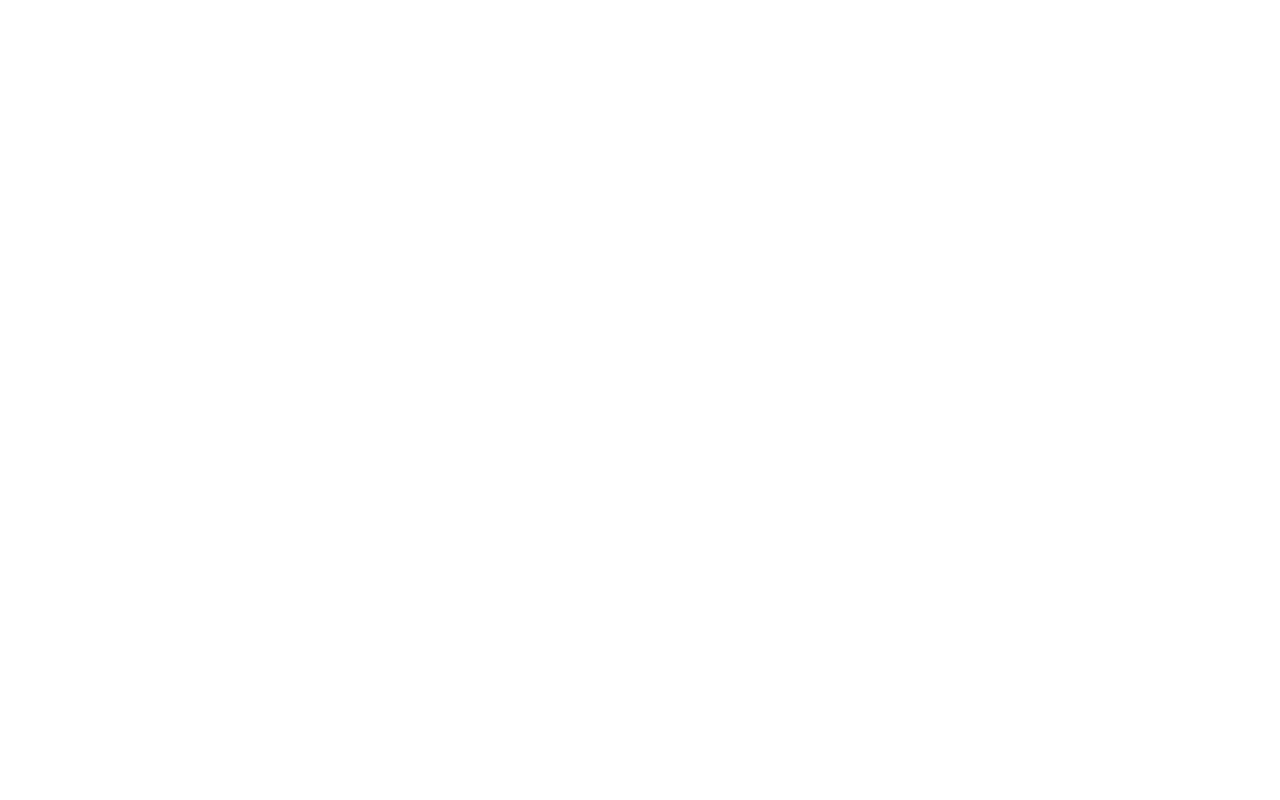
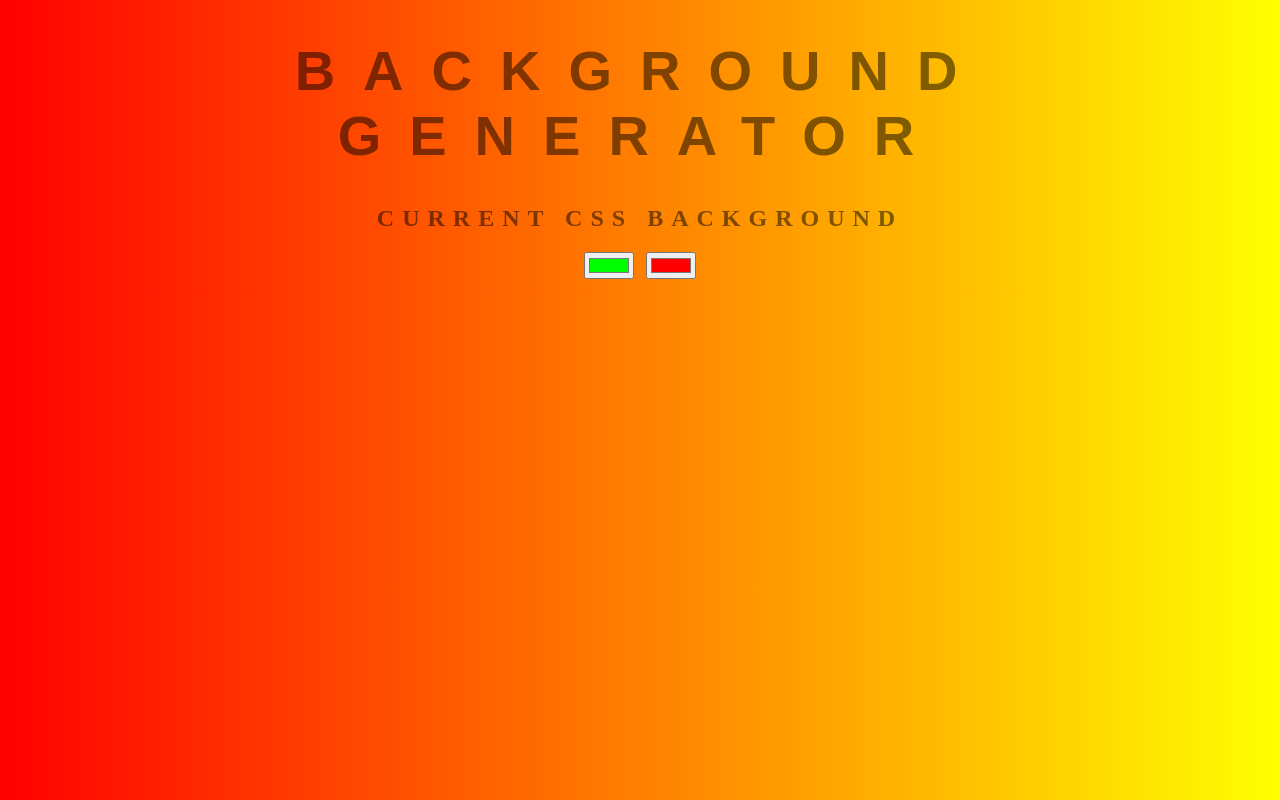
Before and after one commit to RoAnne1983/bgenerator.github.io, a plain HTML site: page index.html in a window 1280 px wide. Drawn offline with Linux system fonts and the light colour scheme.

Commit message:
Set gradients

```diff
--- a/index.html
+++ b/index.html
@@ -4,9 +4,16 @@
   <meta charset="UTF-8">
   <meta name="viewport" content="width=device-width, initial-scale=1.0">
   <meta http-equiv="X-UA-Compatible" content="ie=edge">
+  <link rel="stylesheet" type = "text/css" href="style.css">
   <title>Document</title>
 </head>
 <body>
+  <h1>Background Generator</h1>
+  <h2>Current CSS Background</h2>
+  <input oninput = "setGradient()" class = "color1" type="color" name="color1" value="#00ff00">
+  <input oninput = "setGradient()" class = "color2" type="color" name="color2" value="#ff0000">
+  <h3></h3>
 
+<script type = "text/javascript" src="script.js"></script>
 </body>
 </html>
--- a/script.js
+++ b/script.js
@@ -0,0 +1,14 @@
+var css = document.querySelector("h3");
+var color1 = document.querySelector(".color1");
+var color2 = document.querySelector(".color2");
+var body = document.getElementById("gradient");
+
+
+function setGradient() {
+  document.body.style.background = "linear-gradient(to right, " + color1.value + ", " + color2.value + ")";
+
+  css.textContent = document.body.style.background + ";";
+}
+
+// color1.addEventListener("input", setGradient);
+// color2.addEventListener("input", setGradient);
--- a/style.css
+++ b/style.css
@@ -0,0 +1,26 @@
+body {
+  font: 'Raleway', sans-serif;
+  color: rgba(0,0,0,.5);
+  text-align: center;
+  text-transform: uppercase;
+  letter-spacing: .5em;
+  top: 15%;
+  background: linear-gradient( to right, red, yellow);
+}
+
+h1 {
+  font: 600 3.5em 'Raleway', sans-serif;
+  color: rgba(0,0,0,.5);
+  text-align: center;
+  text-transform: uppercase;
+  letter-spacing: .5em;
+  width: 100%;
+}
+
+h3 {
+  font: 900 1em 'Raleway', sans-serif;
+  color: rgba(0,0,0,.5);
+  text-align: center;
+  text-transform: none;
+  letter-spacing: 0.01em;
+}
```
